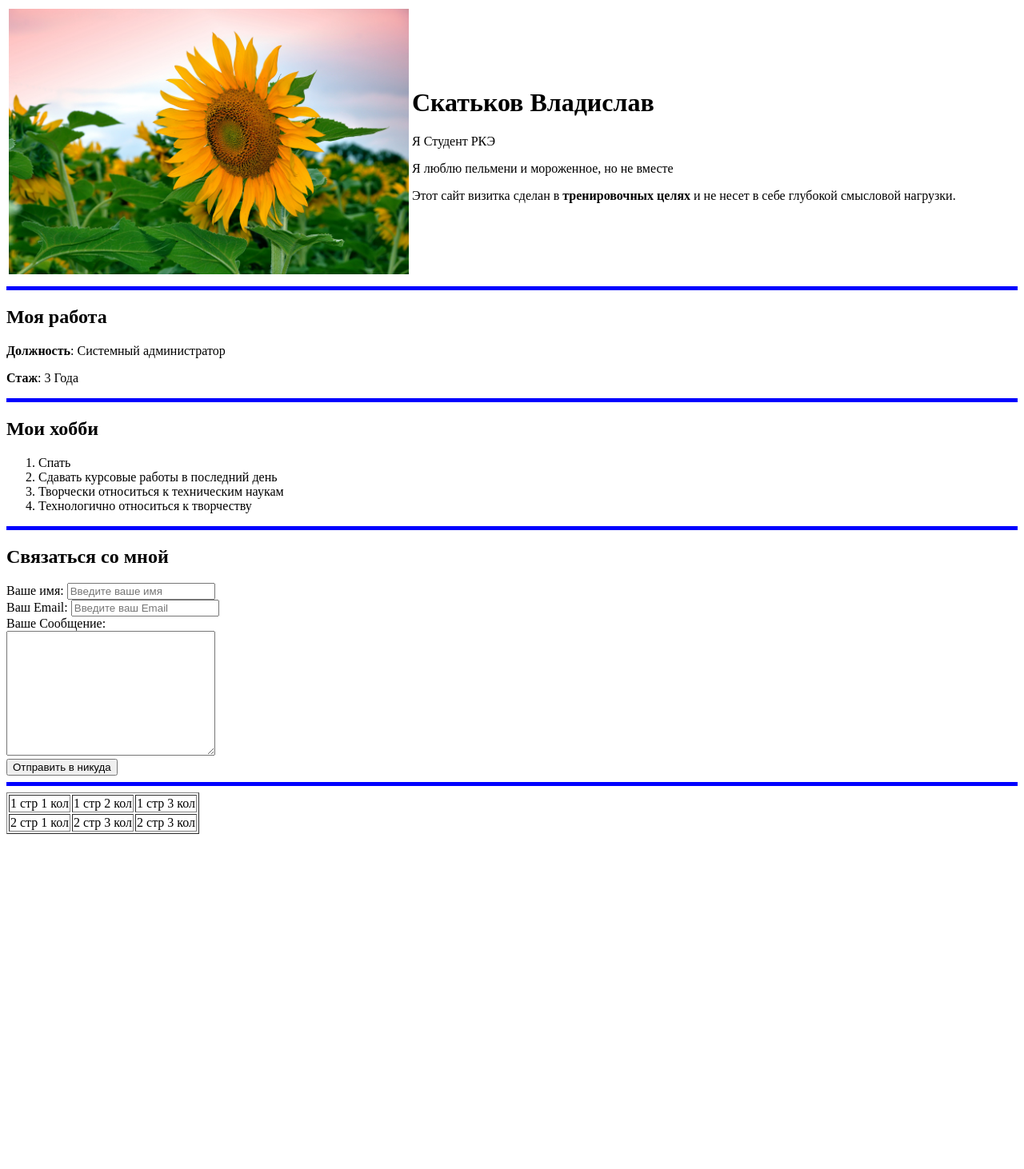
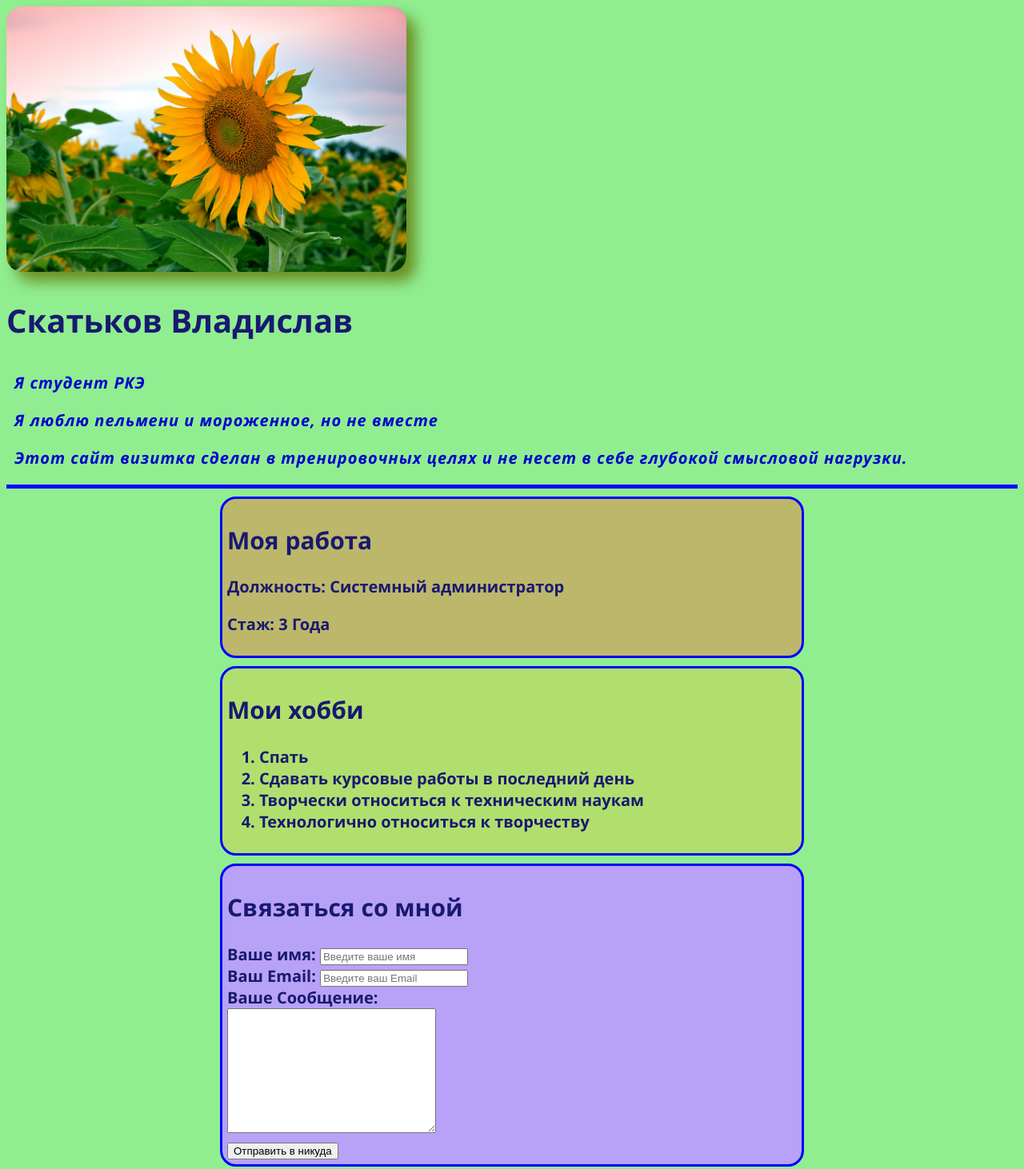
Before and after one commit to Vodorodny/Skatkov-ZKS-309, a plain HTML site: page index.html in a window 1280 px wide. Shown: the top 1462 px of the page at 80% size. Before the commit the page ends 1051 px from the top, so only its background shows below. Drawn offline with Linux system fonts and the light colour scheme.

Commit message:
Add files via upload

```diff
--- a/index.html
+++ b/index.html
@@ -3,27 +3,27 @@
 <head>
     <meta charset="UTF-8">
     <title>Скатьков ЗКС-309 Практическая работа 5,6</title>
+    <link rel="stylesheet" href="styles.css"/>
 </head>
 <body>
-    <table>
-        <tr>
-            <td>
-                <img src="Подсолнух.jpg" width="500" alt="300 ">
-            </td>
-            <td>
+    <div class="info">
+        <img src="Подсолнух.jpg"  class="foto">
         <h1>Скатьков Владислав</h1>
-                <P>Я Студент РКЭ</P>
+            <P>Я cтудент РКЭ</P>
             <p>Я люблю пельмени и мороженное, но не вместе</p>
             <P>Этот сайт визитка сделан в <strong>тренировочных целях</strong> и не несет в себе глубокой смысловой нагрузки.</P>
-            </td>
-        </tr>
-    </table>
+    </div>
+     <hr size="5" color="blue">
 
-    <hr size="5" color="blue">
+     <div class="main">
+
+        <div class="block bcgrd-1">
             <h2>Моя работа </h2>
                 <p> <strong>Должность</strong>: Системный администратор</p>
                 <p> <strong>Стаж</strong>: 3 Года</p>
-        <hr size="5" color="blue">
+        </div>
+
+        <div class="block bcgrd-2">
             <h2>Мои хобби</h2>
                 <ol>
                     <li>Спать</li>
@@ -31,7 +31,9 @@
                     <li>Творчески относиться к техническим наукам</li>
                     <li>Технологично относиться к творчеству</li>
                 </ol>
-        <hr size="5" color="blue">
+        </div>
+
+        <div class="block bcgrd-3">
             <h2>Связаться со мной</h2>
             <form action="/">
                 <label for="name">Ваше имя:</label>
@@ -46,7 +48,7 @@
                 <br>
                 <input type="submit" value="Отправить в никуда">
             </form>
-        <hr size="5" color="blue">
+        </div>
             <table border="1">
                 <tr>
                     <td>1 стр 1 кол </td>
@@ -59,5 +61,6 @@
                     <td>2 стр 3 кол </td>
                 </tr>
             </table>
+    </div>
 </body>
 </html>
--- /dev/null
+++ b/styles.css
@@ -0,0 +1,47 @@
+body {
+    background-color:lightgreen;
+    color: midnightblue;
+
+    font-size: 20px;
+    font-weight: 600;
+    font-family:'Segoe UI', Tahoma, Geneva, Verdana, sans-serif;
+}
+.foto{
+    width: 500px;
+    border-radius: 20px;
+    box-shadow: 12px 12px 18px olivedrab;
+}
+.info p{
+    color:mediumblue;
+    margin: 0%;
+    font-style:oblique;
+    letter-spacing: 1px;
+    padding: 10px;
+
+}
+
+.main {
+     max-width: 750px;
+     margin: auto;
+}
+
+.block {
+    border: 3px solid blue;
+    border-radius: 20px;
+    padding: 6px;
+    margin: 10px;
+}
+
+.bcgrd-1{
+    background: darkkhaki;
+}
+
+.bcgrd-2{
+    background: rgb(177, 223, 109);
+
+}
+
+.bcgrd-3{
+    background: rgb(184, 162, 247);
+
+}
```
Lines whose indentation alone changed are shown as unchanged.
